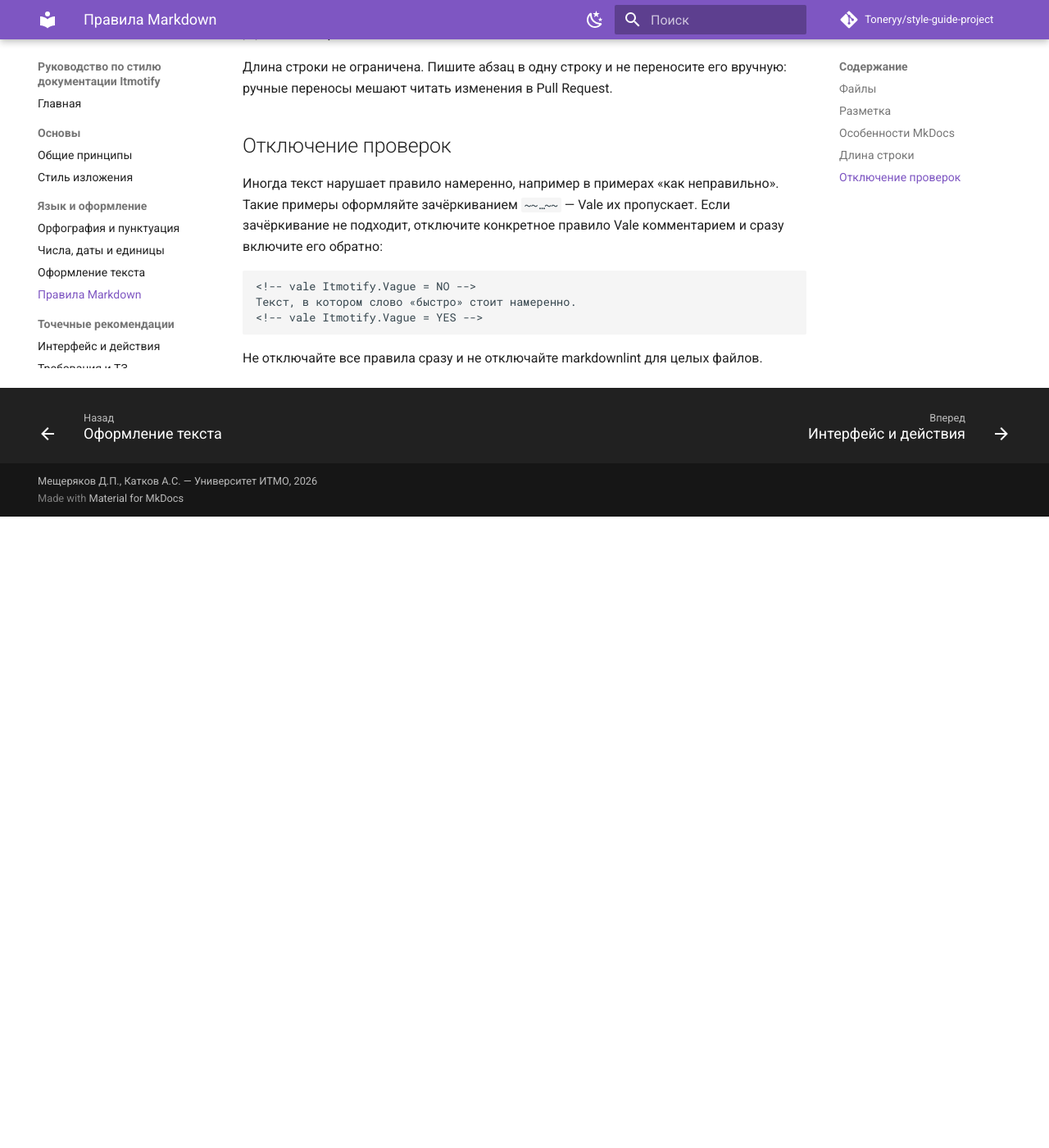
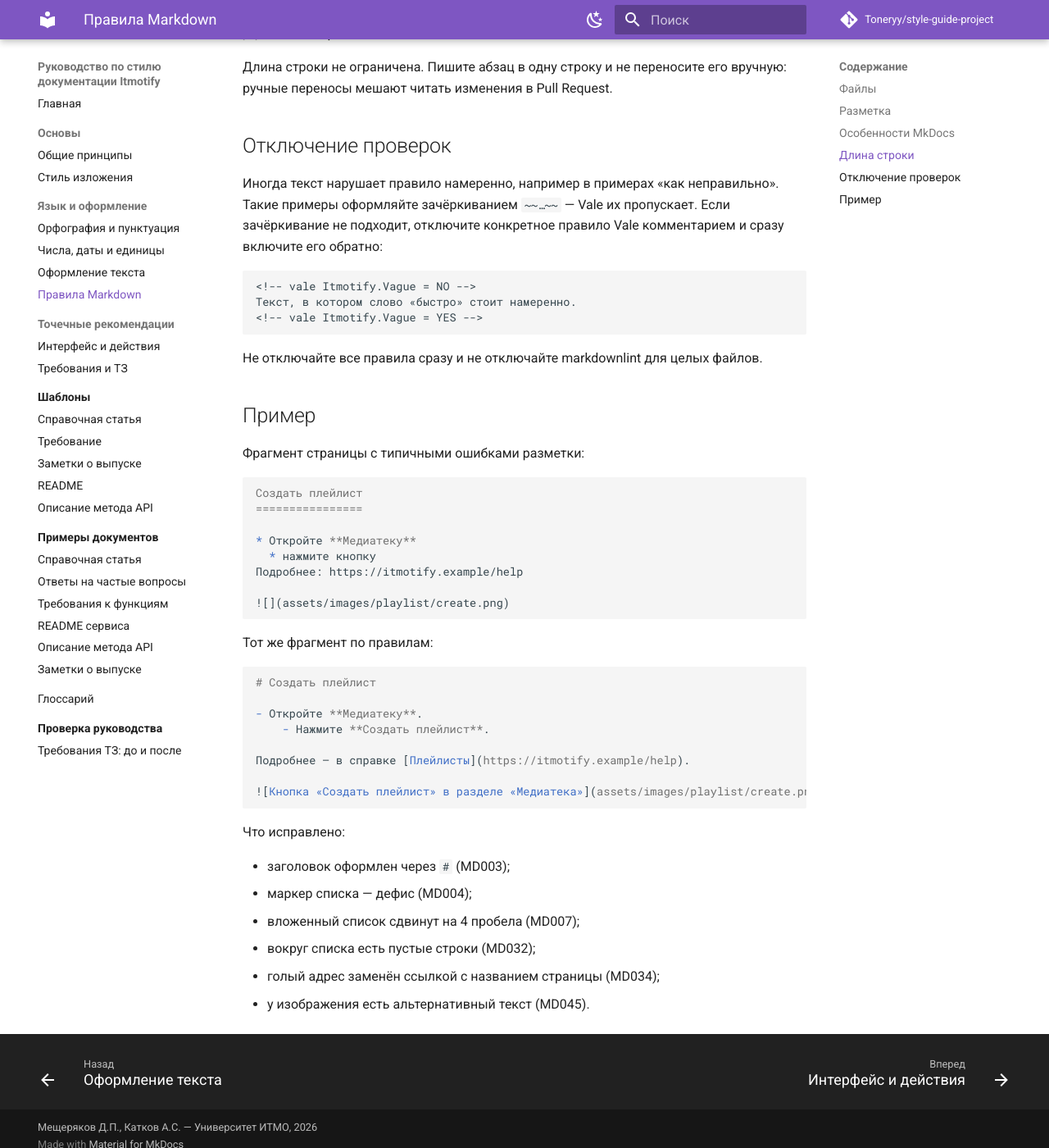
Before and after one commit to Toneryy/style-guide-project, an MkDocs documentation site: the page built from docs/markdown.md, in a window 1280 px wide and 1400 px high, scrolled down 1832 px. Shown: the whole window at 82% size. Built offline with MkDocs 1.6.1 and Material for MkDocs 9.7.7, drawn with Linux system fonts in a browser that asks for light colours; comment, search, counter and statistics services are not loaded; before the commit the page ends 2462 px from its top, so only the background shows below that.

Commit message:
docs: добавить примеры ошибок в орфографию, числа и Markdown

````diff
--- a/docs/markdown.md
+++ b/docs/markdown.md
@@ -47,3 +47,40 @@
 ```
 
 Не отключайте все правила сразу и не отключайте markdownlint для целых файлов.
+
+## Пример
+
+Фрагмент страницы с типичными ошибками разметки:
+
+```markdown
+Создать плейлист
+================
+
+* Откройте **Медиатеку**
+  * нажмите кнопку
+Подробнее: https://itmotify.example/help
+
+![](assets/images/playlist/create.png)
+```
+
+Тот же фрагмент по правилам:
+
+```markdown
+# Создать плейлист
+
+- Откройте **Медиатеку**.
+    - Нажмите **Создать плейлист**.
+
+Подробнее — в справке [Плейлисты](https://itmotify.example/help).
+
+![Кнопка «Создать плейлист» в разделе «Медиатека»](assets/images/playlist/create.png)
+```
+
+Что исправлено:
+
+- заголовок оформлен через `#` (MD003);
+- маркер списка — дефис (MD004);
+- вложенный список сдвинут на 4 пробела (MD007);
+- вокруг списка есть пустые строки (MD032);
+- голый адрес заменён ссылкой с названием страницы (MD034);
+- у изображения есть альтернативный текст (MD045).
````
Also changed, not shown: docs/numbers.md (+12 -0 lines), docs/spelling.md (+12 -0 lines).
